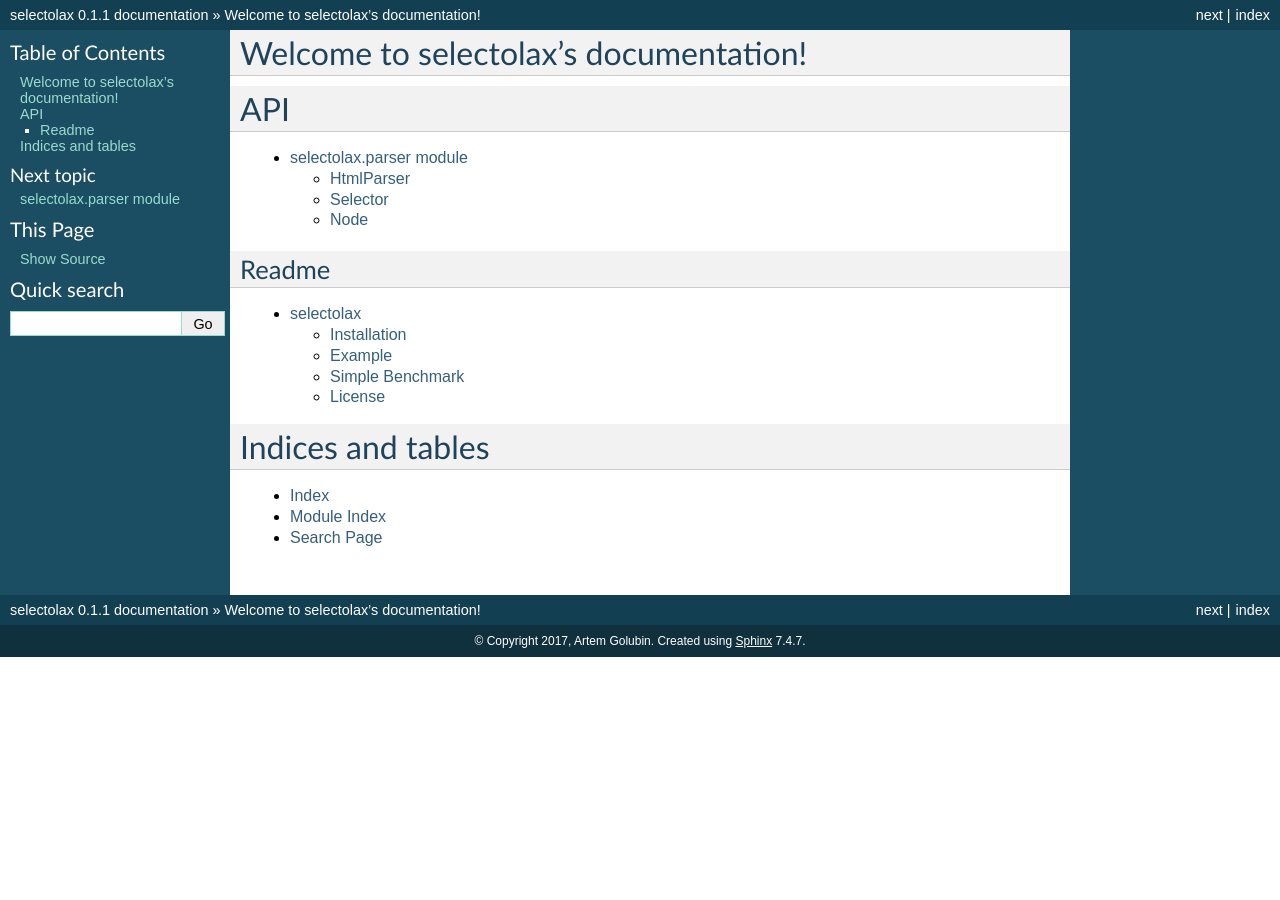
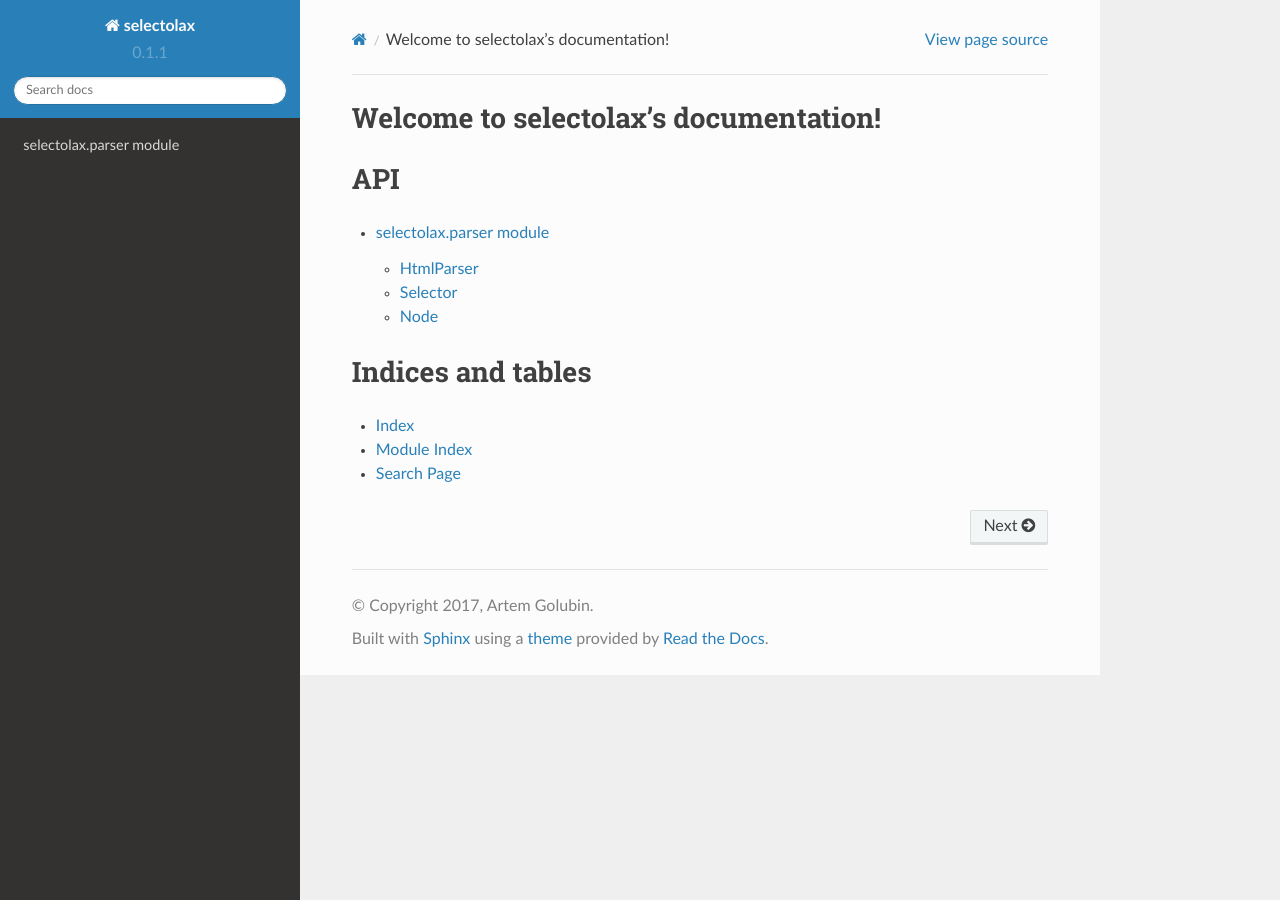
Before and after one commit to rushter/selectolax, a Sphinx documentation site: the page built from docs/index.rst, in a window 1280 px wide. Built offline with Sphinx 7.4.7 and the Read the Docs theme 2.0.0, drawn with Linux system fonts in a browser that asks for light colours.

Commit message:
Update docs

```diff
--- a/docs/conf.py
+++ b/docs/conf.py
@@ -20,7 +20,9 @@ import os
 # directory, add these directories to sys.path here. If the directory is
 # relative to the documentation root, use os.path.abspath to make it
 # absolute, like shown here.
-#sys.path.insert(0, os.path.abspath('.'))
+# sys.path.insert(0, os.path.abspath('.'))
+# sys.path.insert(0, os.path.abspath('../../'))
+
 
 # Get the project root dir, which is the parent dir of this
 cwd = os.getcwd()
@@ -29,7 +31,7 @@ project_root = os.path.dirname(cwd)
 # Insert the project root dir as the first element in the PYTHONPATH.
 # This lets us ensure that the source package is imported, and that its
 # version is used.
-sys.path.insert(0, project_root)
+# sys.path.insert(0, project_root)
 
 import selectolax
 
@@ -114,7 +116,8 @@ pygments_style = 'sphinx'
 
 # The theme to use for HTML and HTML Help pages.  See the documentation for
 # a list of builtin themes.
-html_theme = 'default'
+# html_theme = 'default'
+html_theme = 'sphinx_rtd_theme'
 
 # Theme options are theme-specific and customize the look and feel of a
 # theme further.  For a list of options available for each theme, see the
--- a/docs/index.rst
+++ b/docs/index.rst
@@ -10,15 +10,6 @@ API
    parser
 
 
-Readme
---------
-
-.. toctree::
-   :maxdepth: 2
-
-   readme
-
-
 Indices and tables
 ==================
 
--- a/docs/readme.rst
+++ /dev/null
@@ -1 +0,0 @@
-.. include:: ../README.rst
```
